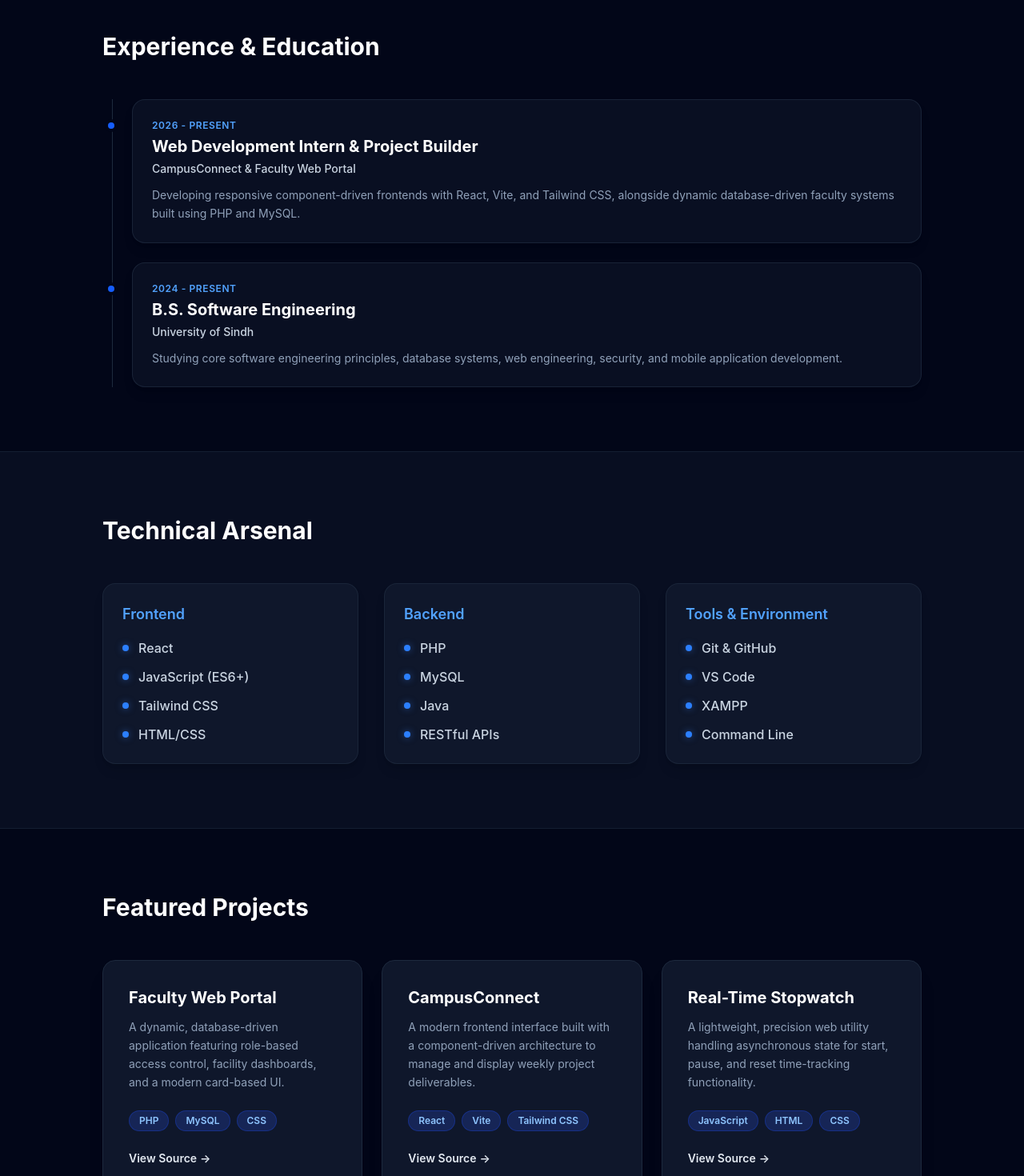
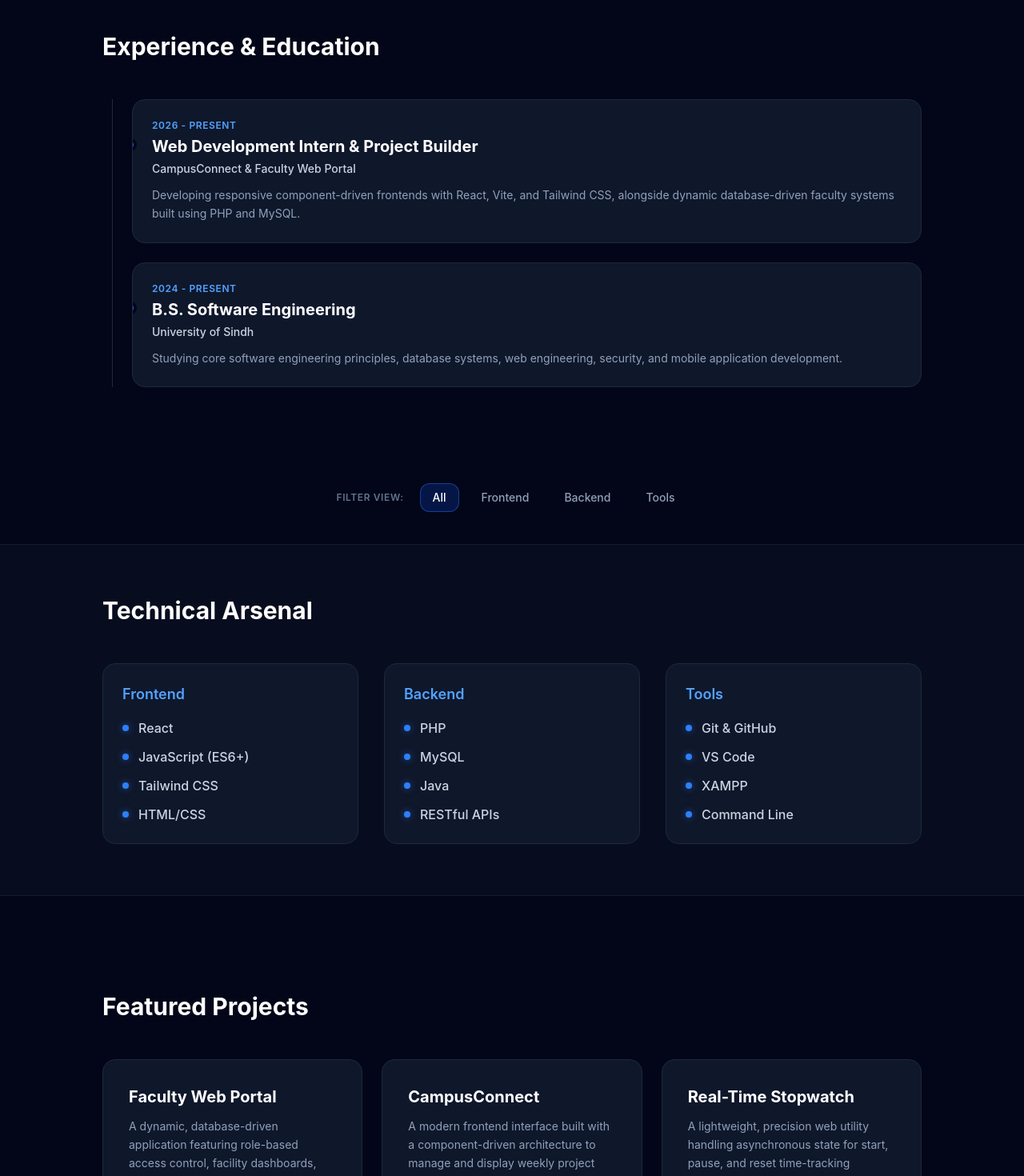
Before and after one commit to azfarx20s/my-portfolio, a React (Vite) app: page / in a window 1280 px wide. Shown: the part 720-2190 px from the top of the page at 80% size. Built offline with nearby package versions, Linux system fonts and the light colour scheme.

Commit message:
Add spotlight card cursor tracking and interactive tech filter

```diff
--- a/src/App.jsx
+++ b/src/App.jsx
@@ -1,10 +1,64 @@
-import { motion } from "framer-motion";
+import { useState } from "react";
+import { motion, AnimatePresence } from "framer-motion";
+
+// --- Custom Component: Card with Radial Spotlight Glow ---
+const SpotlightCard = ({ children, className = "", onClick }) => {
+  const [mousePosition, setMousePosition] = useState({ x: 0, y: 0 });
+  const [isHovered, setIsHovered] = useState(false);
+
+  const handleMouseMove = (e) => {
+    const rect = e.currentTarget.getBoundingClientRect();
+    setMousePosition({
+      x: e.clientX - rect.left,
+      y: e.clientY - rect.top,
+    });
+  };
+
+  return (
+    <div
+      onMouseMove={handleMouseMove}
+      onMouseEnter={() => setIsHovered(true)}
+      onMouseLeave={() => setIsHovered(false)}
+      onClick={onClick}
+      className={`relative rounded-2xl border border-slate-800 bg-slate-900 overflow-hidden transform-gpu transition-all duration-300 ${className}`}
+    >
+      {/* Spotlight Radial Background Glow */}
+      <div
+        className="pointer-events-none absolute -inset-px transition-opacity duration-300"
+        style={{
+          opacity: isHovered ? 1 : 0,
+          background: `radial-gradient(600px circle at ${mousePosition.x}px ${mousePosition.y}px, rgba(59, 130, 246, 0.15), transparent 80%)`,
+        }}
+      />
+
+      {/* Border Highlight Effect */}
+      <div
+        className="pointer-events-none absolute -inset-px rounded-2xl transition-opacity duration-300"
+        style={{
+          opacity: isHovered ? 1 : 0,
+          background: `radial-gradient(400px circle at ${mousePosition.x}px ${mousePosition.y}px, rgba(59, 130, 246, 0.4), transparent 80%)`,
+          maskImage: "linear-gradient(black, black) content-box, linear-gradient(black, black)",
+          maskComposite: "exclude",
+          WebkitMaskComposite: "xor",
+          padding: "1px",
+        }}
+      />
+
+      {/* Content wrapper */}
+      <div className="relative z-10 h-full flex flex-col justify-between">{children}</div>
+    </div>
+  );
+};
 
 const App = () => {
+  const [activeFilter, setActiveFilter] = useState("All");
+
+  const filterCategories = ["All", "Frontend", "Backend", "Tools"];
+
   const skills = [
     { category: "Frontend", items: ["React", "JavaScript (ES6+)", "Tailwind CSS", "HTML/CSS"] },
     { category: "Backend", items: ["PHP", "MySQL", "Java", "RESTful APIs"] },
-    { category: "Tools & Environment", items: ["Git & GitHub", "VS Code", "XAMPP", "Command Line"] }
+    { category: "Tools", items: ["Git & GitHub", "VS Code", "XAMPP", "Command Line"] }
   ];
 
   const experiences = [
@@ -27,30 +81,50 @@ const App = () => {
       title: "Faculty Web Portal",
       description: "A dynamic, database-driven application featuring role-based access control, facility dashboards, and a modern card-based UI.",
       tech: ["PHP", "MySQL", "CSS"],
+      category: "Backend",
       link: "https://github.com/azfarx20s"
     },
     {
       title: "CampusConnect",
       description: "A modern frontend interface built with a component-driven architecture to manage and display weekly project deliverables.",
       tech: ["React", "Vite", "Tailwind CSS"],
+      category: "Frontend",
       link: "https://github.com/azfarx20s"
     },
     {
       title: "Real-Time Stopwatch",
       description: "A lightweight, precision web utility handling asynchronous state for start, pause, and reset time-tracking functionality.",
       tech: ["JavaScript", "HTML", "CSS"],
+      category: "Frontend",
       link: "https://github.com/azfarx20s"
     }
   ];
 
+  const filteredSkills = activeFilter === "All"
+    ? skills
+    : skills.filter((s) => s.category.toLowerCase() === activeFilter.toLowerCase());
+
+  const filteredProjects = activeFilter === "All"
+    ? projects
+    : projects.filter((p) => p.category.toLowerCase() === activeFilter.toLowerCase() || p.tech.some(t => t.toLowerCase().includes(activeFilter.toLowerCase())));
+
+  const fadeInUp = {
+    hidden: { opacity: 0, y: 12 },
+    visible: {
+      opacity: 1,
+      y: 0,
+      transition: { duration: 0.35, ease: [0.25, 0.1, 0.25, 1.0] }
+    }
+  };
+
   return (
-    <div className="min-h-screen bg-slate-950 text-slate-100 font-sans selection:bg-blue-500 selection:text-white overflow-x-hidden">
+    <div className="min-h-screen bg-slate-950 text-slate-100 font-sans selection:bg-blue-500 selection:text-white overflow-x-hidden antialiased">
 
       {/* Navigation */}
       <motion.nav
-        initial={{ y: -15, opacity: 0 }}
+        initial={{ y: -10, opacity: 0 }}
         animate={{ y: 0, opacity: 1 }}
-        transition={{ duration: 0.25 }}
+        transition={{ duration: 0.3, ease: "easeOut" }}
         className="fixed w-full bg-slate-950/80 backdrop-blur-md z-50 border-b border-slate-800/80"
       >
         <div className="max-w-5xl mx-auto px-6 py-4 flex justify-between items-center">
@@ -77,27 +151,27 @@ const App = () => {
         <div className="absolute top-1/4 left-1/2 -translate-x-1/2 -translate-y-1/2 w-[400px] h-[400px] bg-blue-600/10 blur-[100px] rounded-full pointer-events-none"></div>
         <div className="max-w-5xl mx-auto mt-16 relative z-10">
           <motion.h1
-            initial={{ opacity: 0, y: 10 }}
-            animate={{ opacity: 1, y: 0 }}
-            transition={{ duration: 0.3, delay: 0.05 }}
+            variants={fadeInUp}
+            initial="hidden"
+            animate="visible"
             className="text-5xl md:text-7xl font-extrabold tracking-tight text-white mb-6"
           >
-            Hi, I&apos;m <span className="text-transparent bg-clip-text bg-gradient-to-r from-blue-400 to-indigo-400">Muhammad Azfar Qadri.</span>
+            Hi, I&apos;m <span className="text-transparent bg-clip-text bg-gradient-to-r from-blue-400 to-indigo-400">Azfar.</span>
           </motion.h1>
 
           <motion.p
-            initial={{ opacity: 0, y: 10 }}
-            animate={{ opacity: 1, y: 0 }}
-            transition={{ duration: 0.3, delay: 0.1 }}
+            variants={fadeInUp}
+            initial="hidden"
+            animate="visible"
             className="text-xl md:text-2xl text-slate-400 max-w-2xl leading-relaxed mb-10"
           >
             Software Engineering student at the University of Sindh. Passionate about building full-stack web applications, dynamic faculty portals, and modern interactive interfaces.
           </motion.p>
 
           <motion.div
-  initial={{ opacity: 0, y: 10 }}
-  animate={{ opacity: 1, y: 0 }}
-  transition={{ duration: 0.3, delay: 0.15 }}
+            variants={fadeInUp}
+            initial="hidden"
+            animate="visible"
             className="flex flex-wrap gap-4"
           >
             <motion.a
@@ -108,7 +182,6 @@ const App = () => {
             >
               View My Work
             </motion.a>
-
             <motion.a
               whileHover={{ scale: 1.02 }}
               whileTap={{ scale: 0.98 }}
@@ -119,7 +192,6 @@ const App = () => {
             >
               View CV
             </motion.a>
-
             <motion.a
               whileHover={{ scale: 1.02 }}
               whileTap={{ scale: 0.98 }}
@@ -138,10 +210,10 @@ const App = () => {
       <section id="experience" className="py-20 px-6">
         <div className="max-w-5xl mx-auto">
           <motion.h2
-            initial={{ opacity: 0, y: 10 }}
-            whileInView={{ opacity: 1, y: 0 }}
-            viewport={{ once: true }}
-            transition={{ duration: 0.25 }}
+            variants={fadeInUp}
+            initial="hidden"
+            whileInView="visible"
+            viewport={{ once: true, margin: "-50px" }}
             className="text-3xl font-bold mb-12 text-white"
           >
             Experience & Education
@@ -150,46 +222,75 @@ const App = () => {
             {experiences.map((exp, idx) => (
               <motion.div
                 key={idx}
-                initial={{ opacity: 0, x: -10 }}
-                whileInView={{ opacity: 1, x: 0 }}
-                viewport={{ once: true }}
-                transition={{ duration: 0.25, delay: idx * 0.05 }}
-                className="relative bg-slate-900/60 p-6 rounded-2xl border border-slate-800/80 shadow-lg hover:border-slate-700 transition-all"
+                variants={fadeInUp}
+                initial="hidden"
+                whileInView="visible"
+                viewport={{ once: true, margin: "-50px" }}
               >
+                <SpotlightCard className="p-6">
                   <div className="absolute -left-[35px] top-6 w-4 h-4 rounded-full bg-blue-600 border-4 border-slate-950"></div>
                   <span className="text-xs font-semibold text-blue-400 tracking-wider uppercase mb-1 block">{exp.period}</span>
                   <h3 className="text-xl font-bold text-white mb-1">{exp.role}</h3>
                   <h4 className="text-sm font-medium text-slate-300 mb-3">{exp.organization}</h4>
                   <p className="text-slate-400 text-sm leading-relaxed">{exp.description}</p>
+                </SpotlightCard>
               </motion.div>
             ))}
           </div>
         </div>
       </section>
 
+      {/* Filter Category Bar */}
+      <section className="pt-10 px-6">
+        <div className="max-w-5xl mx-auto flex flex-wrap items-center justify-center gap-3">
+          <span className="text-xs font-semibold uppercase text-slate-500 mr-2 tracking-wider">Filter View:</span>
+          {filterCategories.map((cat) => (
+            <button
+              key={cat}
+              onClick={() => setActiveFilter(cat)}
+              className={`relative px-4 py-2 rounded-xl text-sm font-medium transition-all ${
+                activeFilter === cat
+                  ? "text-white"
+                  : "text-slate-400 hover:text-slate-200 hover:bg-slate-900/50"
+              }`}
+            >
+              {activeFilter === cat && (
+                <motion.div
+                  layoutId="filterTab"
+                  className="absolute inset-0 bg-blue-600/20 border border-blue-500/40 rounded-xl"
+                  transition={{ type: "spring", stiffness: 400, damping: 30 }}
+                />
+              )}
+              <span className="relative z-10">{cat}</span>
+            </button>
+          ))}
+        </div>
+      </section>
+
       {/* Skills Section */}
-      <section id="skills" className="py-20 bg-slate-900/50 border-y border-slate-800/60 px-6">
+      <section id="skills" className="py-16 bg-slate-900/40 border-y border-slate-800/60 px-6 my-10">
         <div className="max-w-5xl mx-auto">
           <motion.h2
-            initial={{ opacity: 0, y: 10 }}
-            whileInView={{ opacity: 1, y: 0 }}
-            viewport={{ once: true }}
-            transition={{ duration: 0.25 }}
+            variants={fadeInUp}
+            initial="hidden"
+            whileInView="visible"
+            viewport={{ once: true, margin: "-50px" }}
             className="text-3xl font-bold mb-12 text-white"
           >
             Technical Arsenal
           </motion.h2>
-          <div className="grid md:grid-cols-3 gap-8">
-            {skills.map((skillGroup, idx) => (
+          <motion.div layout className="grid md:grid-cols-3 gap-8">
+            <AnimatePresence>
+              {filteredSkills.map((skillGroup, idx) => (
                 <motion.div
-                key={idx}
-                initial={{ opacity: 0, y: 10 }}
-                whileInView={{ opacity: 1, y: 0 }}
-                viewport={{ once: true }}
-                transition={{ duration: 0.25, delay: idx * 0.05 }}
-                whileHover={{ y: -3 }}
-                className="p-6 bg-slate-900 rounded-2xl border border-slate-800/80 shadow-lg transition-all"
+                  layout
+                  initial={{ opacity: 0, scale: 0.95 }}
+                  animate={{ opacity: 1, scale: 1 }}
+                  exit={{ opacity: 0, scale: 0.95 }}
+                  transition={{ duration: 0.25 }}
+                  key={skillGroup.category}
                 >
+                  <SpotlightCard className="p-6">
                     <h3 className="text-lg font-semibold text-blue-400 mb-4">{skillGroup.category}</h3>
                     <ul className="space-y-3">
                       {skillGroup.items.map((item, i) => (
@@ -199,9 +300,11 @@ const App = () => {
                         </li>
                       ))}
                     </ul>
+                  </SpotlightCard>
                 </motion.div>
               ))}
-          </div>
+            </AnimatePresence>
+          </motion.div>
         </div>
       </section>
 
@@ -209,29 +312,32 @@ const App = () => {
       <section id="projects" className="py-20 px-6">
         <div className="max-w-5xl mx-auto">
           <motion.h2
-            initial={{ opacity: 0, y: 10 }}
-            whileInView={{ opacity: 1, y: 0 }}
-            viewport={{ once: true }}
-            transition={{ duration: 0.25 }}
+            variants={fadeInUp}
+            initial="hidden"
+            whileInView="visible"
+            viewport={{ once: true, margin: "-50px" }}
             className="text-3xl font-bold mb-12 text-white"
           >
             Featured Projects
           </motion.h2>
-          <div className="grid md:grid-cols-2 lg:grid-cols-3 gap-6">
-            {projects.map((project, idx) => (
+          <motion.div layout className="grid md:grid-cols-2 lg:grid-cols-3 gap-6">
+            <AnimatePresence>
+              {filteredProjects.map((project) => (
                 <motion.div
-                key={idx}
-                initial={{ opacity: 0, y: 10 }}
-                whileInView={{ opacity: 1, y: 0 }}
-                viewport={{ once: true }}
-                transition={{ duration: 0.25, delay: idx * 0.05 }}
-                whileHover={{ y: -4 }}
-                className="bg-slate-900 p-8 rounded-2xl border border-slate-800 shadow-xl hover:border-slate-700 transition-all flex flex-col h-full"
+                  layout
+                  initial={{ opacity: 0, scale: 0.95 }}
+                  animate={{ opacity: 1, scale: 1 }}
+                  exit={{ opacity: 0, scale: 0.95 }}
+                  transition={{ duration: 0.25 }}
+                  key={project.title}
                 >
+                  <SpotlightCard className="p-8 h-full">
+                    <div>
                       <h3 className="text-xl font-bold mb-3 text-white">{project.title}</h3>
-                <p className="text-slate-400 mb-6 flex-grow leading-relaxed text-sm">
+                      <p className="text-slate-400 mb-6 leading-relaxed text-sm">
                         {project.description}
                       </p>
+                    </div>
                     <div>
                       <div className="flex flex-wrap gap-2 mb-6">
                         {project.tech.map((tech, i) => (
@@ -245,9 +351,11 @@ const App = () => {
                         <span className="ml-1 group-hover:translate-x-1 transition-transform">→</span>
                       </a>
                     </div>
+                  </SpotlightCard>
                 </motion.div>
               ))}
-          </div>
+            </AnimatePresence>
+          </motion.div>
         </div>
       </section>
 
@@ -255,19 +363,19 @@ const App = () => {
       <section id="contact" className="py-20 bg-slate-900/80 border-t border-slate-800 px-6">
         <div className="max-w-5xl mx-auto text-center">
           <motion.h2
-            initial={{ opacity: 0, y: 10 }}
-            whileInView={{ opacity: 1, y: 0 }}
-            viewport={{ once: true }}
-            transition={{ duration: 0.25 }}
+            variants={fadeInUp}
+            initial="hidden"
+            whileInView="visible"
+            viewport={{ once: true, margin: "-50px" }}
             className="text-3xl font-bold mb-6 text-white"
           >
             Let&apos;s build something.
           </motion.h2>
           <motion.p
-            initial={{ opacity: 0, y: 10 }}
-            whileInView={{ opacity: 1, y: 0 }}
-            viewport={{ once: true }}
-            transition={{ duration: 0.25, delay: 0.05 }}
+            variants={fadeInUp}
+            initial="hidden"
+            whileInView="visible"
+            viewport={{ once: true, margin: "-50px" }}
             className="text-slate-400 mb-8 max-w-lg mx-auto"
           >
             Currently looking for new opportunities. Whether you have a question or just want to say hi, my inbox is always open.
```
Lines whose indentation alone changed are shown as unchanged.
